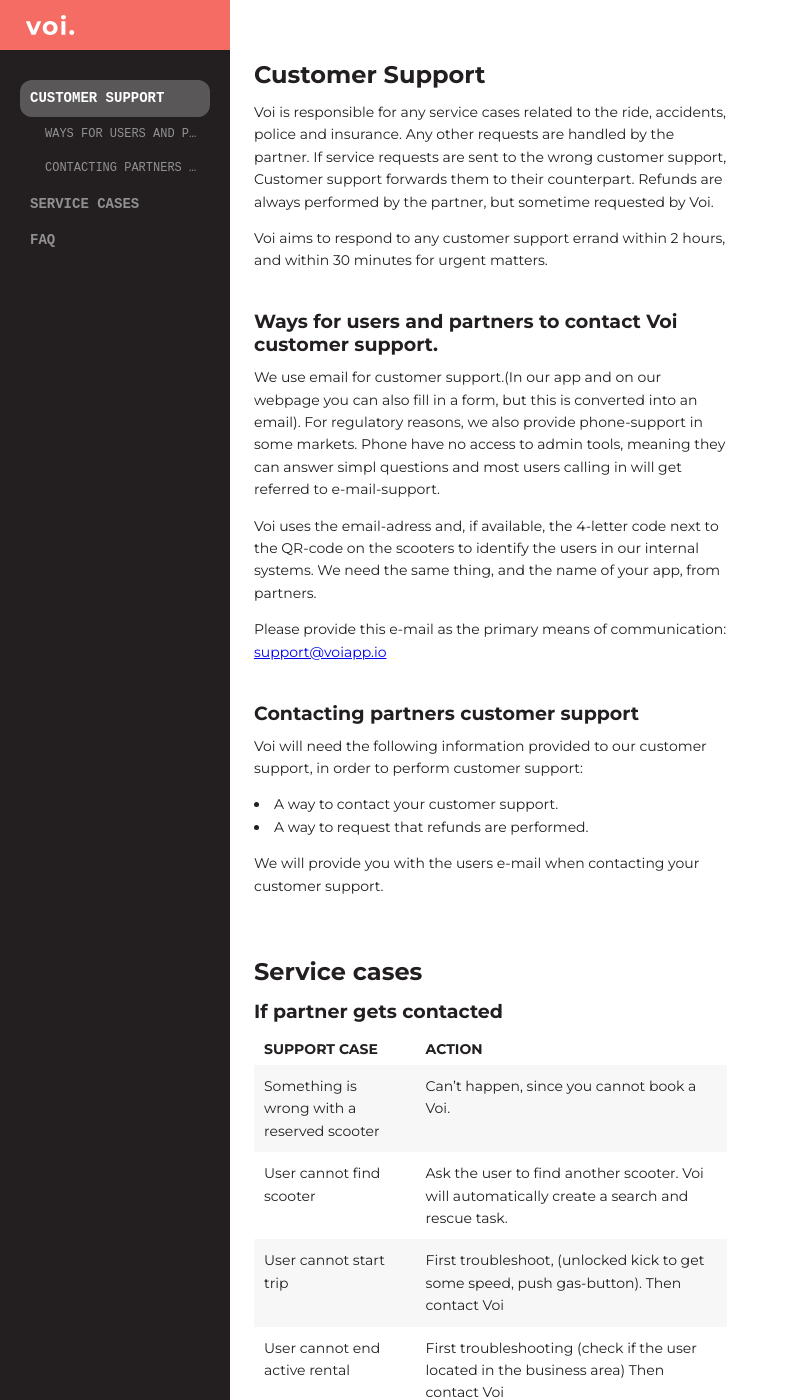
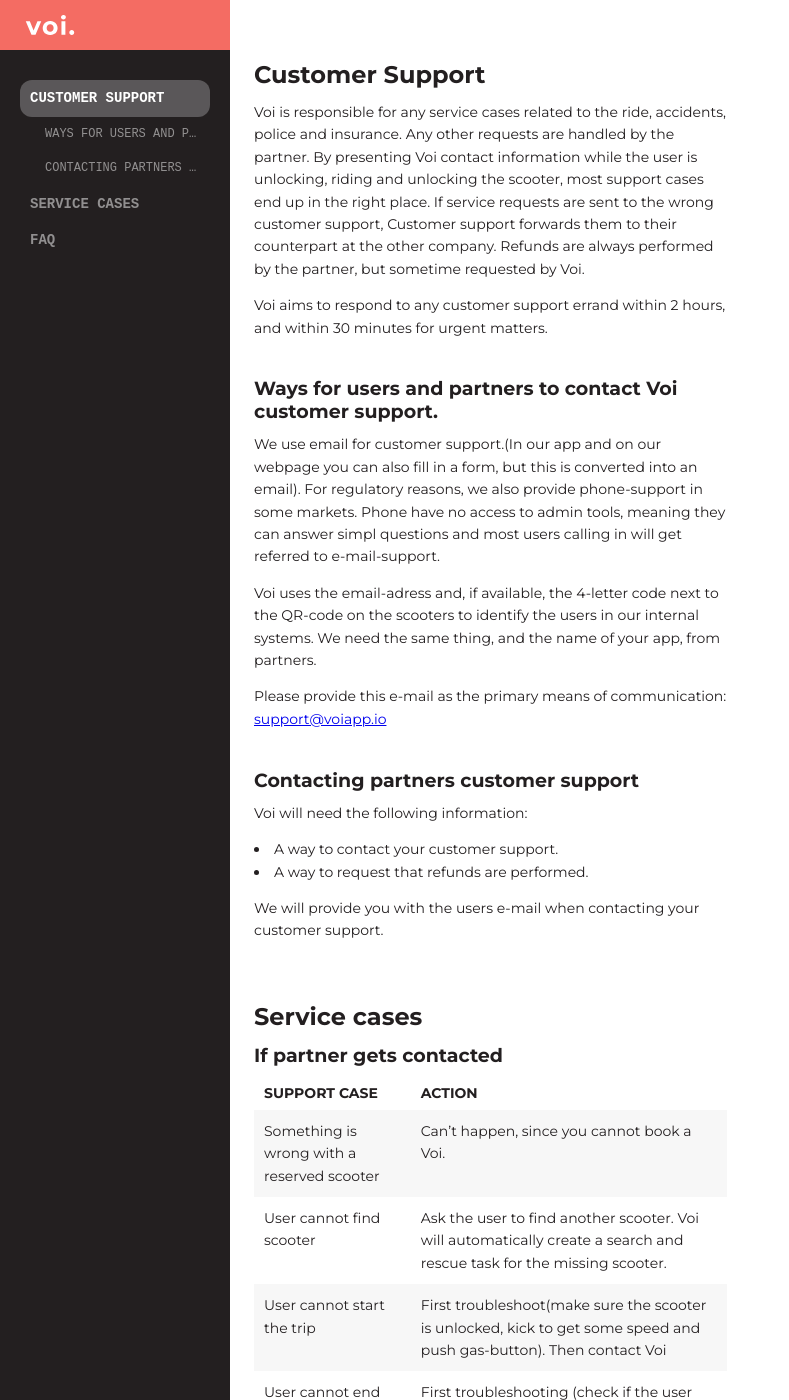
Before and after one commit to Tomtss/partner-api-docs, a Jekyll site: the page built from customerSupport.md, in a window 1280 px wide and 1400 px high. Shown: the whole window, without its empty margins (0-789 px from the left). Built offline with Jekyll 4.4.1, drawn with Linux system fonts in a browser that asks for light colours; some web fonts are replaced; some of the changed text lies outside the part shown.

Commit message:
customer support

```diff
--- a/customerSupport.md
+++ b/customerSupport.md
@@ -7,7 +7,7 @@
 ---
 
 # Customer Support
-Voi is responsible for any service cases related to the ride, accidents, police and insurance. Any other requests are handled by the partner. If service requests are sent to the wrong customer support, Customer support forwards them to their counterpart. Refunds are always performed by the partner, but sometime requested by Voi.
+Voi is responsible for any service cases related to the ride, accidents, police and insurance. Any other requests are handled by the partner. By presenting Voi contact information while the user is unlocking, riding and unlocking the scooter, most support cases end up in the right place. If service requests are sent to the wrong customer support, Customer support forwards them to their counterpart at the other company. Refunds are always performed by the partner, but sometime requested by Voi.
 
 Voi aims to respond to any customer support errand within 2 hours, and within 30 minutes for urgent matters.
 
@@ -19,7 +19,7 @@
 Please provide this e-mail as the primary means of communication: [support@voiapp.io](support@voiapp.io)
 
 ## Contacting partners customer support
-Voi will need the following information provided to our customer support, in order to perform customer support:
+Voi will need the following information:
 * A way to contact your customer support.
 * A way to request that refunds are performed.
 
@@ -31,9 +31,9 @@
 |Support case | Action |
 |---|---|
 |Something is wrong with a reserved scooter|Can't happen, since you cannot book a Voi.|
-|User cannot find scooter|Ask the user to find another scooter. Voi will automatically create a search and rescue task.|
-|User cannot start trip|First troubleshoot, (unlocked kick to get some speed, push gas-button). Then contact Voi|
-|User cannot end active rental|First troubleshooting (check if the user located in the business area) Then contact Voi|
+|User cannot find scooter|Ask the user to find another scooter. Voi will automatically create a search and rescue task for the missing scooter.|
+|User cannot start the trip|First troubleshoot(make sure the scooter is unlocked, kick to get some speed and push gas-button). Then contact Voi|
+|User cannot end active rental|First troubleshooting (check if the user located in the business area). Then contact Voi|
 |User cannot perform a booking|Make sure the user has performed the required steps in your app. If it's still not working contact Voi|
 |The scooter is located outside of Voi:s business area with an active rental|Tell the user to go back and warn them about the 25€ fee. Then contact Voi and ask Voi to manually end the ride. (The first time we forgive the debt, after that we charge the user 25€ extra.) |
 |The scooter did not unlock, user insists on refund| |
```
Also changed, not shown: 1 other file.
